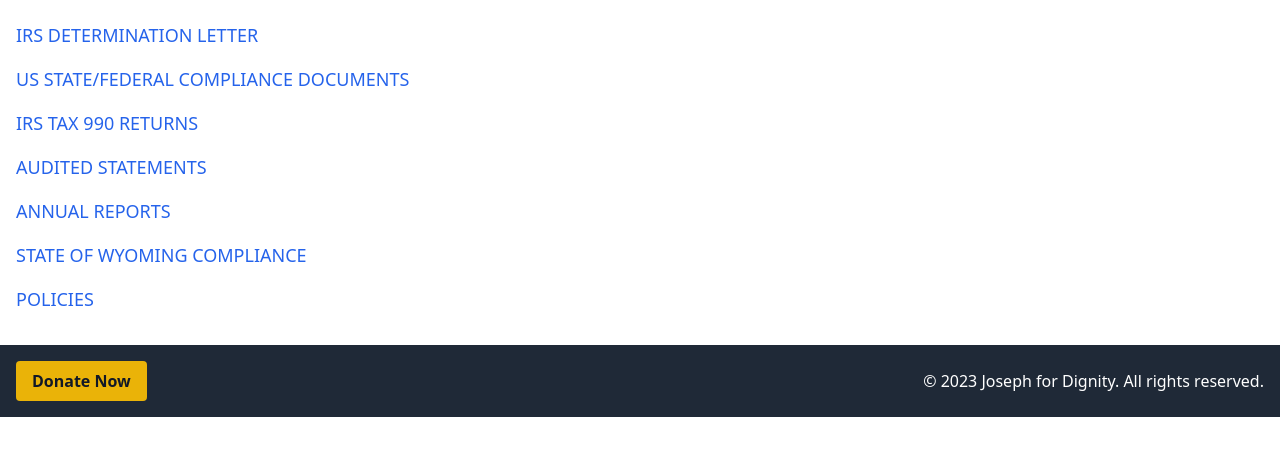
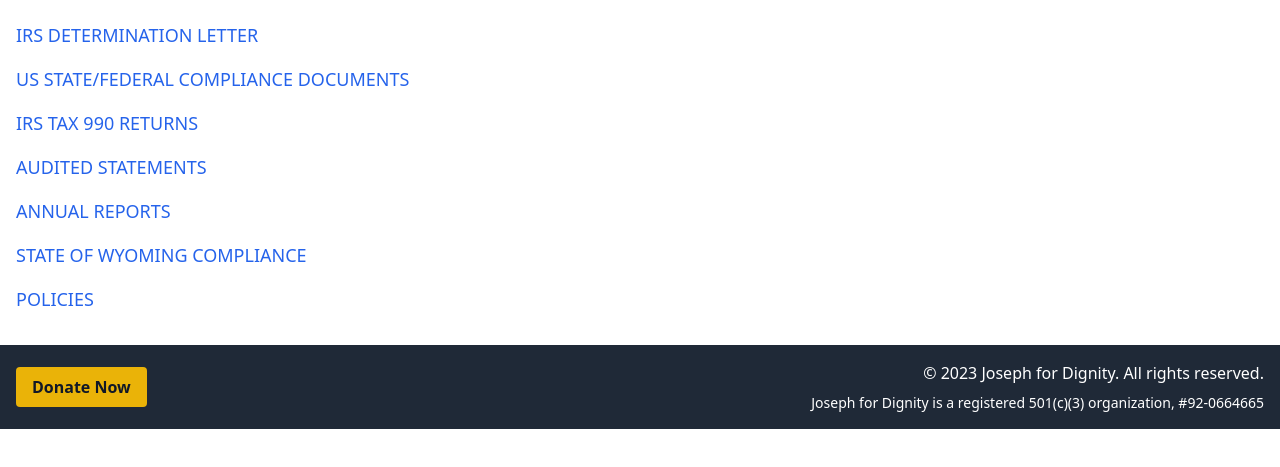
Before and after one commit to kendricklau/josephfordignity, a plain HTML site: page financials.html in a window 1280 px wide. Shown: the part 279-746 px from the top of the page. Drawn offline with nearby package versions, Linux system fonts and the light colour scheme.

Commit message:
Branch to o1-mini + new web design

```diff
--- a/financials.html
+++ b/financials.html
@@ -64,8 +64,9 @@
                         Donate Now
                     </a>
                 </div>
-                <div>
+                <div class="text-center md:text-right">
                     <p>&copy; 2023 Joseph for Dignity. All rights reserved.</p>
+                    <p class="text-sm mt-2">Joseph for Dignity is a registered 501(c)(3) organization, #92-0664665</p>
                 </div>
             </div>
         </div>
```
Also changed, not shown: index.html (+2 -1 lines), 1 other file.
